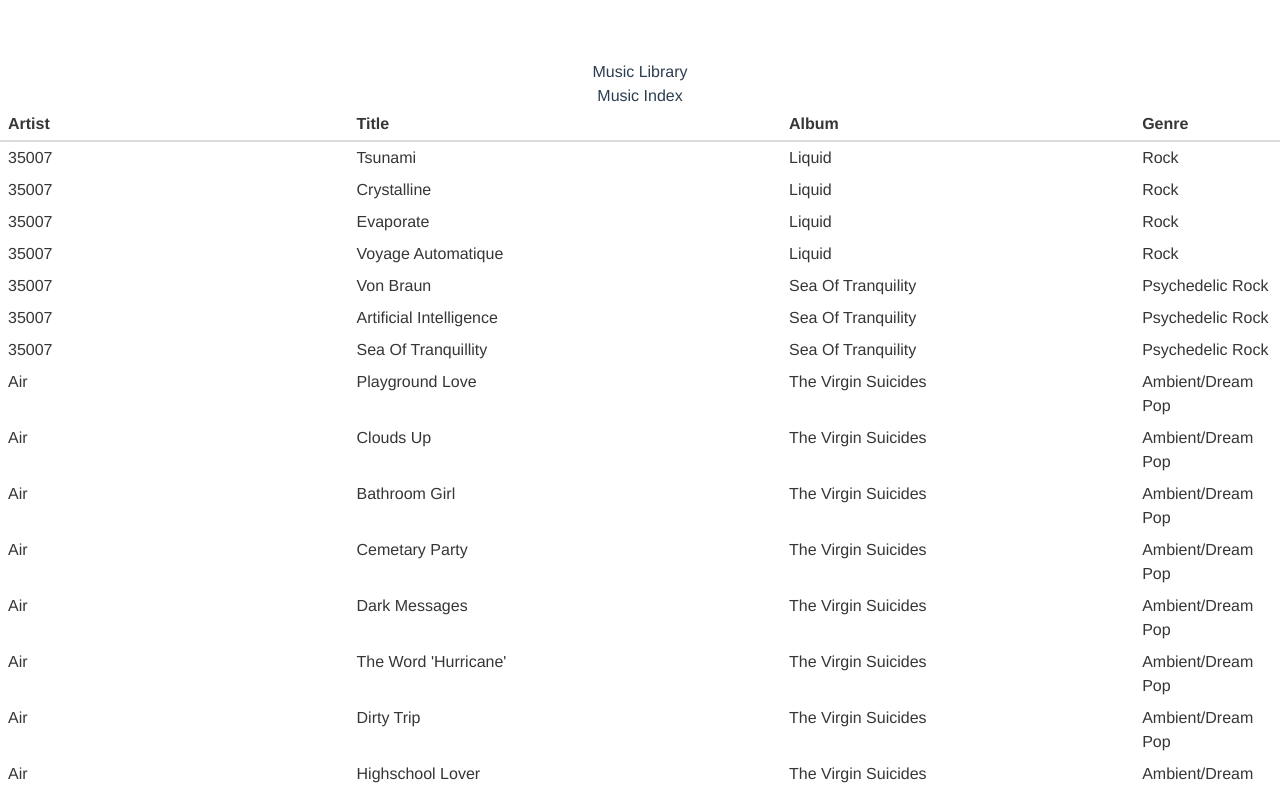
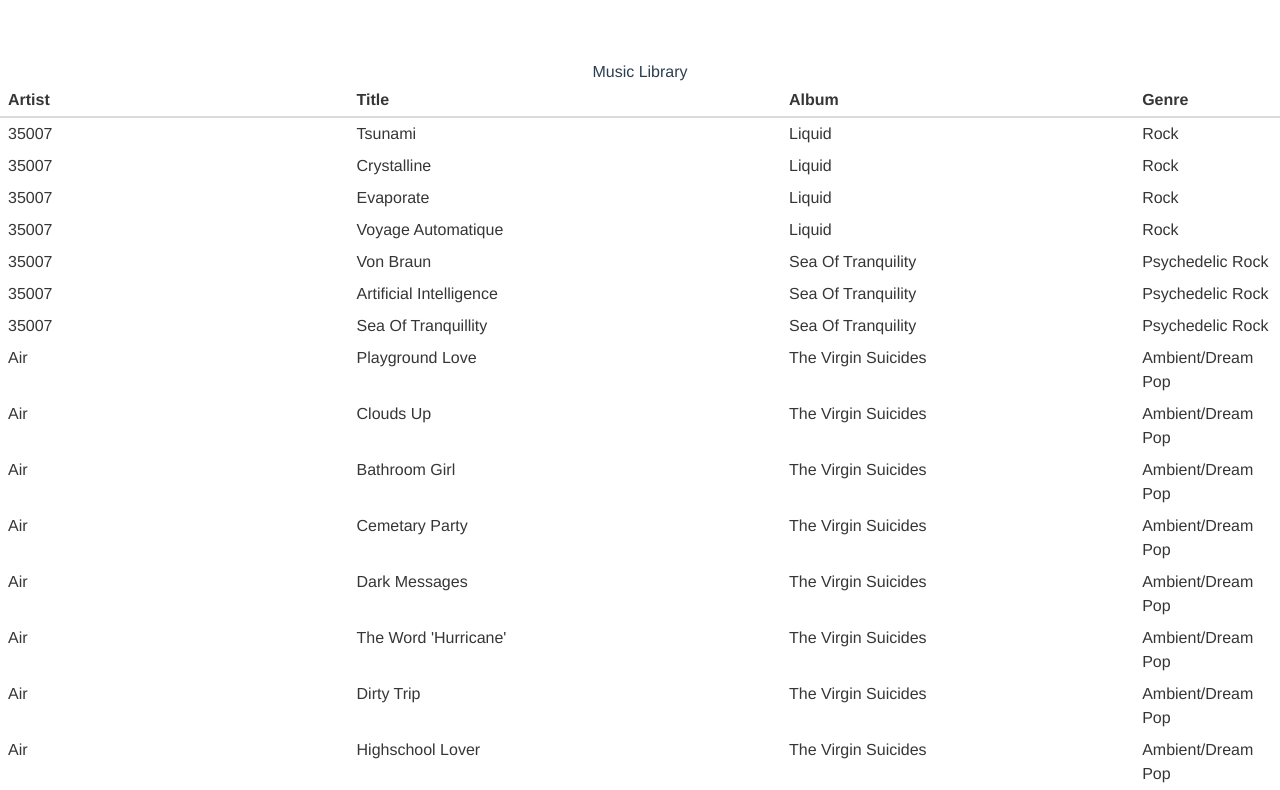
Before and after one commit to JustynaWiniarska/tv-show-tracker, a Vue app: page /music-index in a window 1280 px wide. Shown: the top 790 px of the page. Built offline with nearby package versions, Linux system fonts and the light colour scheme.

Commit message:
Adds sorting functionality

```diff
--- a/src/components/MusicIndex.vue
+++ b/src/components/MusicIndex.vue
@@ -1,7 +1,4 @@
 <template>
-
-    <div>
-<h2>Music Index</h2>
   <table class="table is-fullwidth is-striped is-hoverable is-narrow">
     <thead>
       <th style="width: 30%">Artist</th>
@@ -9,10 +6,8 @@
       <th style="width: 30%">Album</th>
       <th style="width: 20%">Genre</th>
     </thead>
-
-
     <tbody
-            v-for="(song, index) in songs"
+      v-for="(song, index) in sortedSongs"
       :key="index"
       class="has-text-left"
     >
@@ -24,8 +19,6 @@
       </tr>
     </tbody>
   </table>
-
-    </div>
 </template>
 
 <script>
@@ -34,7 +27,43 @@
 export default {
   data () {
     return {
-            songs: MusicData
+      songs: MusicData,
+      sortBy: '',
+      sortDirection: 'asc'
+    }
+  },
+  computed: {
+    sortedSongs() {
+      if (this.sortBy === '') {
+        return this.songs
+      }
+
+      let sortModifier = this.sortDirection === 'asc' ? 1 : -1
+
+      return this.songs.slice().sort((a, b) => {
+        let colA = a[this.sortBy].toUpperCase()
+        let colB = b[this.sortBy].toUpperCase()
+
+        if (colA < colB) {
+          return -1 * sortModifier
+        }
+
+        if (colA > colB) {
+          return 1 * sortModifier
+        }
+
+        return 0
+      })
+    }
+  },
+  methods: {
+    changeSort(columnName) {
+      if (this.sortBy === columnName && this.sortDirection === 'asc') {
+        this.sortDirection = 'desc'
+      } else {
+        this.sortDirection = 'asc'
+      }
+      this.sortBy = columnName
     }
   }
 }
```
Lines whose indentation alone changed are shown as unchanged.
